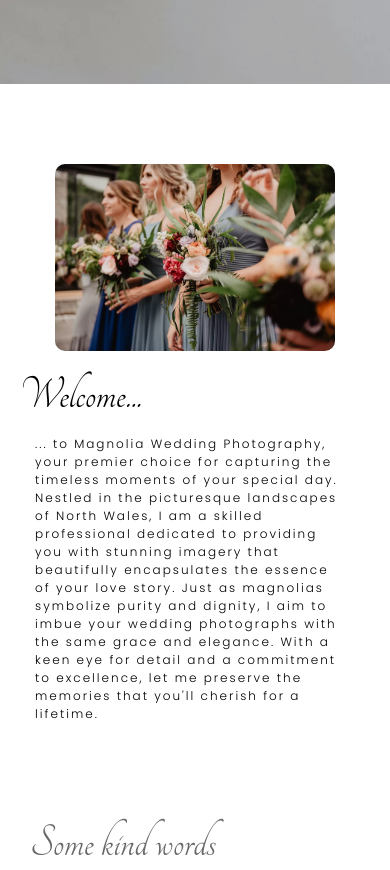
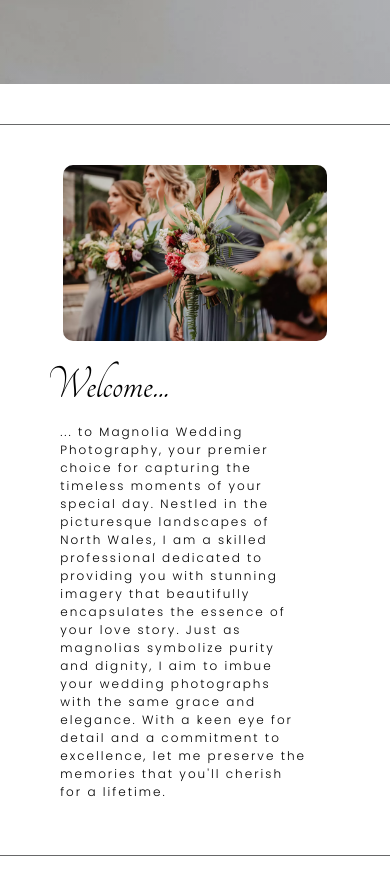
Before and after one commit to MarcWalterDev/magnolia-photo, a plain HTML site: page index.html in a window 390 px wide. Shown: the part 760-1630 px from the top of the page. Drawn offline with Linux system fonts and the light colour scheme.

Commit message:
readme update, layout alteration on index.html, hover effect on gallery page

```diff
--- a/assets/css/style.css
+++ b/assets/css/style.css
@@ -137,7 +137,7 @@
 
 .burger button {
 	background-color: transparent;
-	border-color: transparent;
+	border: none;
 }
 
 /*------------------------- footer -------------*/
@@ -218,17 +218,17 @@ footer {
 .main-about {
 	display: flex;
 	align-items: center;
-	/* border-top: 1px solid #676869; */
-	/* border-bottom: 1px solid #676869; */
-	padding-top: 40px;
-	padding-bottom: 40px;
-	margin: 40px auto;
-	max-width: 90%;
+	border-top: 1px solid #676869;
+	border-bottom: 1px solid #676869;
+	padding: 40px 30px;
+	margin: 40px 0;
+	max-width: 100%;
 }
 
-/* .main-about-bg {
-	background-color: #8d9f9f;
-} */
+.main-about-text {
+	max-width: 50%;
+	padding-left: 5%;
+}
 
 .main-about img {
 	width: 80%;
@@ -243,9 +243,9 @@ footer {
 	color: #000;
 }
 
-.main-about p {
+.main-about-text p {
 	letter-spacing: 2px;
-	width: 100%;
+	width: 90%;
 	padding: 5%;
 	color: #000;
 }
@@ -321,6 +321,8 @@ footer {
 .gallery-albums {
 	position: relative;
 	padding-top: 100px;
+	padding-left: 20px;
+	padding-right: 20px;
 	margin: 0 10px;
 }
 
@@ -332,6 +334,12 @@ footer {
 	width: 100%;
 	height: 400px;
 	object-fit: cover;
+	transition: 1s ease;
+}
+
+.album img:hover {
+	scale: 1.03;
+	box-shadow: 1px 1px 5px #676869;
 }
 
 .album h4 {
@@ -621,12 +629,14 @@ footer {
 
 	.main-about img {
 		margin-bottom: 20px;
+		max-width: 80%;
 	}
 
 	.main-about-text {
 		font-size: 0.75rem;
 		order: 1;
 		padding-right: 40px;
+		max-width: 90%;
 	}
 
 	.reviews {
```
Also changed, not shown: 1 other file.
